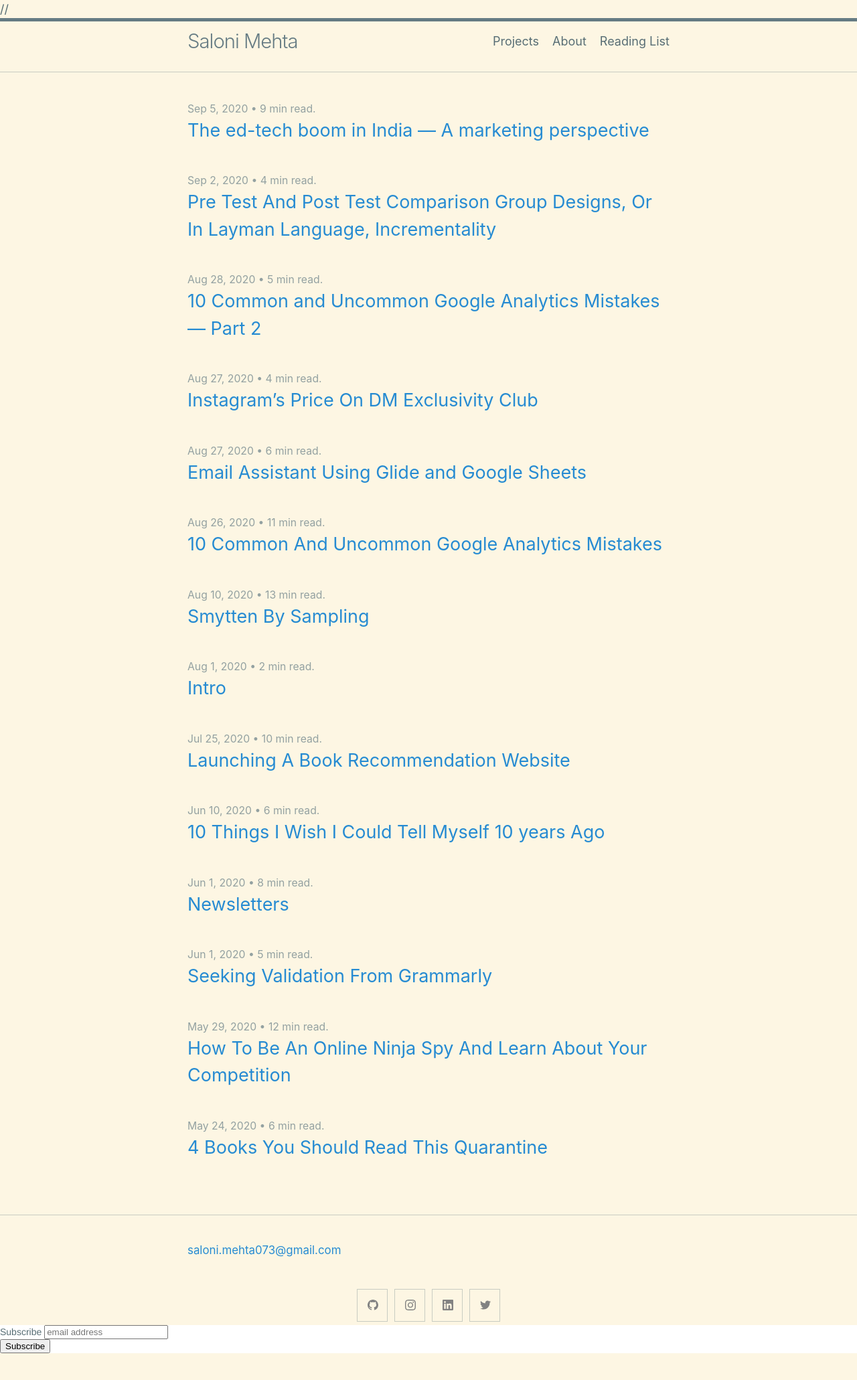
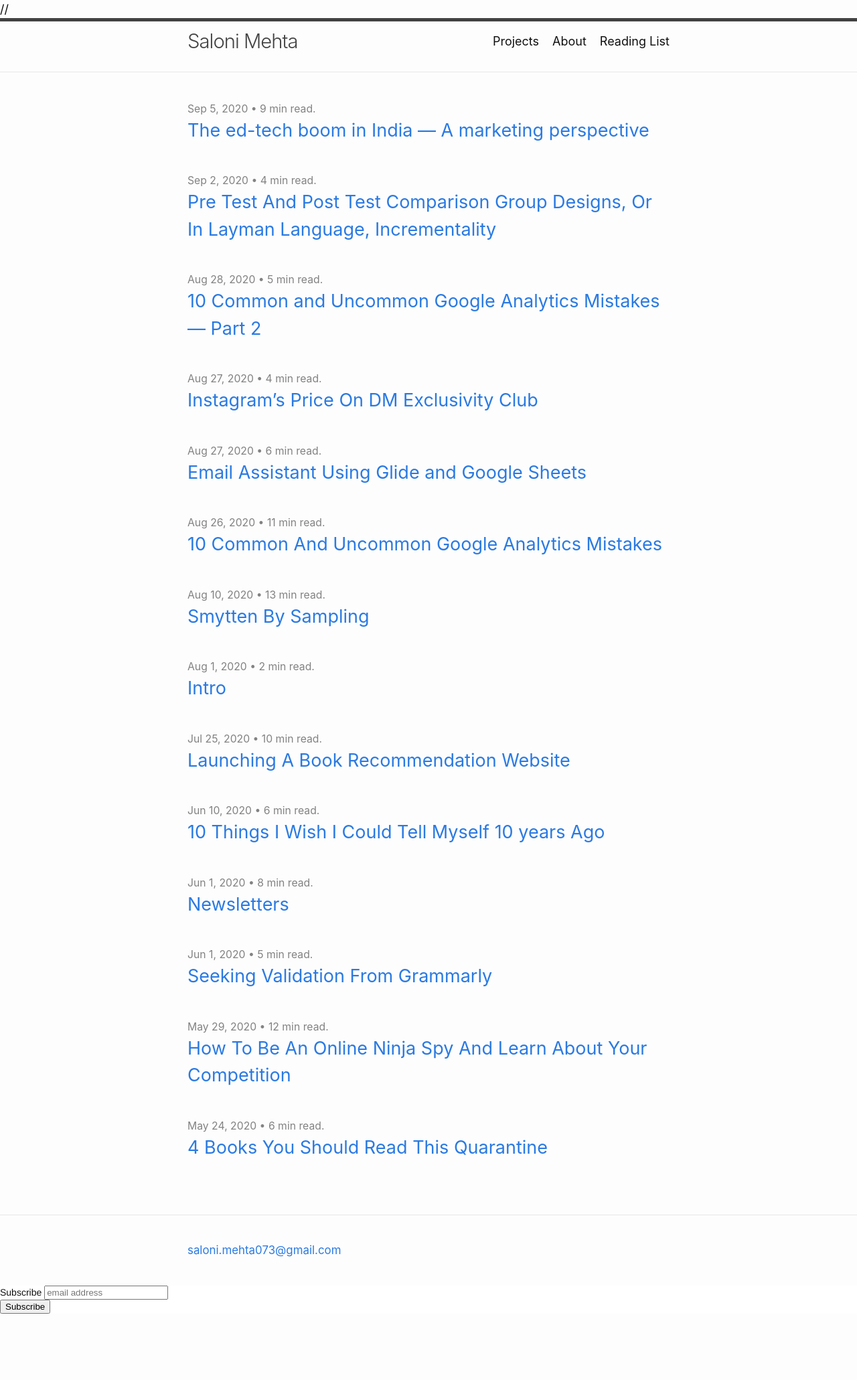
Before and after one commit to salonimehta073/mydoctheme, a Jekyll site: the page built from index.markdown, in a window 1280 px wide. Shown: the whole page at 67% size. Built offline with Jekyll 4.4.1, drawn with Linux system fonts in a browser that asks for light colours; comment, search, counter and statistics services are not loaded; after the commit the page ends 2002 px from its top, so only the background shows below that.

Commit message:
Update _config.yml

```diff
--- a/_config.yml
+++ b/_config.yml
@@ -10,11 +10,10 @@ show_excerpts: false # set to true to show excerpts on the homepage
 # Minima date format
 # refer to https://shopify.github.io/liquid/filters/date/ if you want to customize this
 minima:
-  skin: solarized
   date_format: "%b %-d, %Y"
 
-  # generate social links in footer
-  social_links:
+# generate social links in footer
+social_links:
     twitter: Fartdispenser
     github:  salonimehta073
     # devto: jekyll
```
